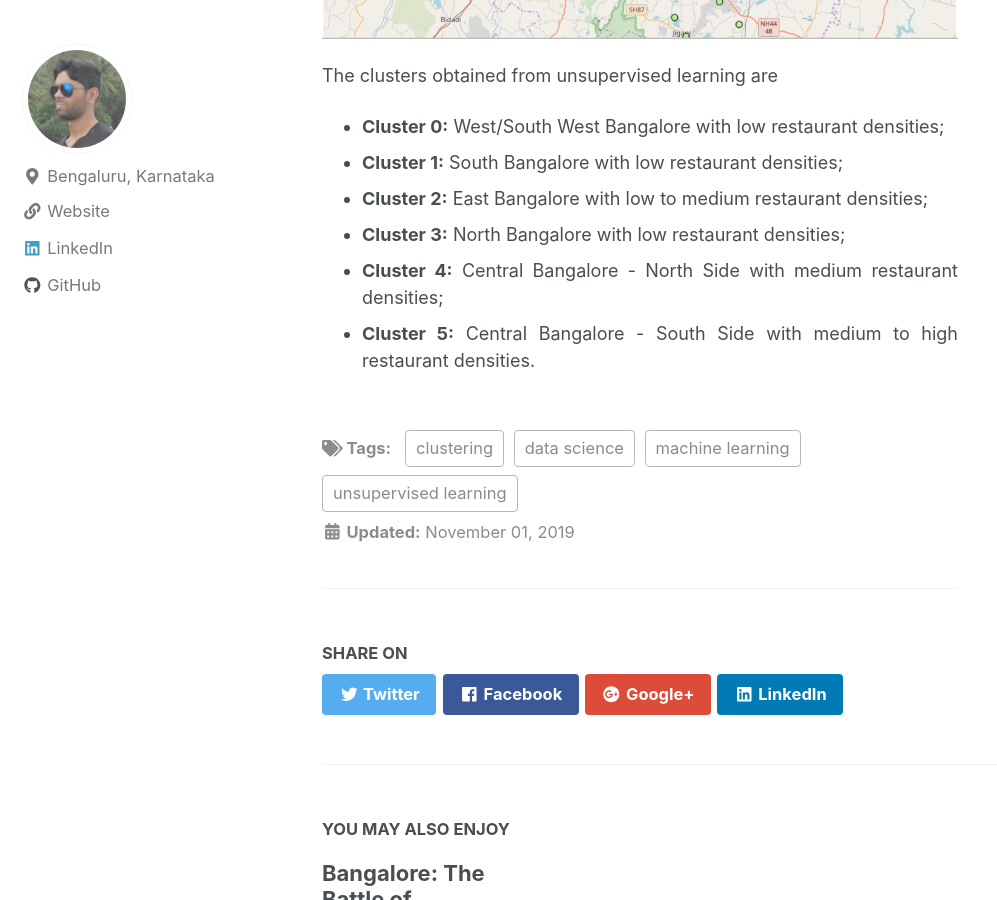
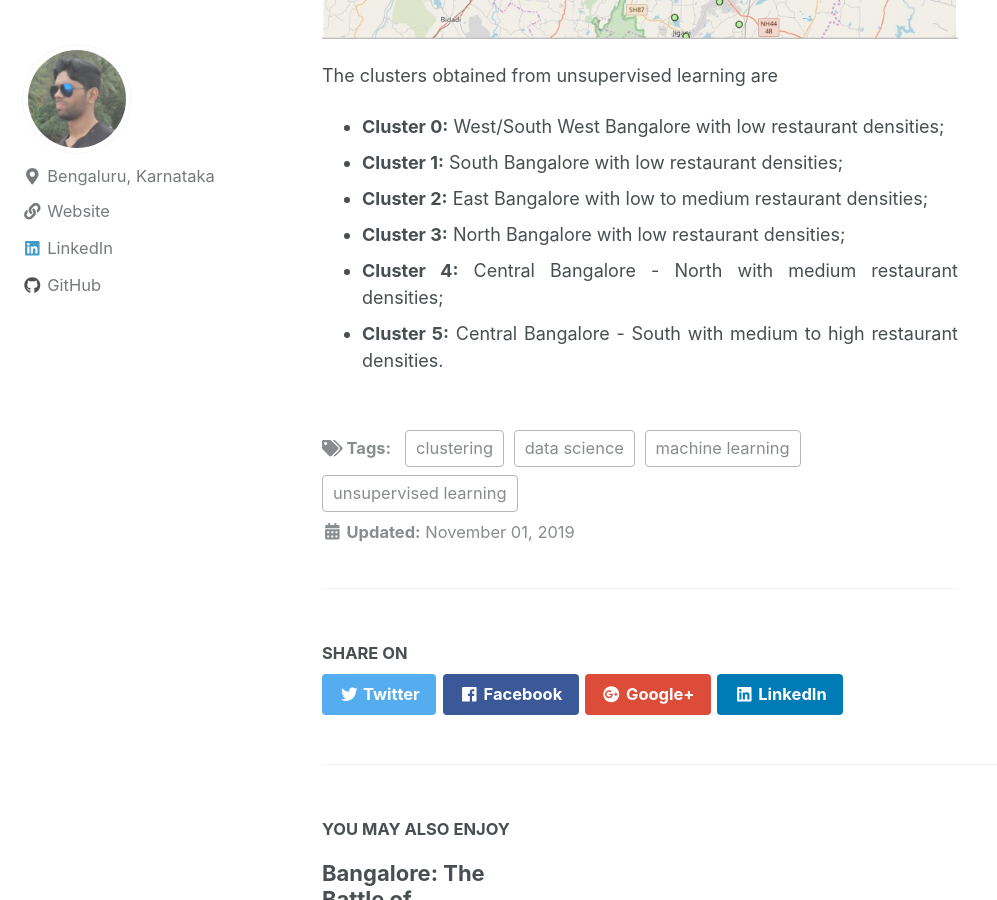
Before and after one commit to gopalrahulrg/gopalrahulrg.github.io, a Jekyll site: the page built from _posts/2019-11-01-cnbr.md, in a window 1280 px wide and 900 px high, scrolled down 5463 px. Shown: the whole window, without its empty margins (0-997 px from the left). Built offline with Jekyll 4.4.1, drawn with Linux system fonts in a browser that asks for light colours; nearby versions of some CDN libraries.

Commit message:
Update 2019-11-01-cnbr.md

```diff
--- a/_posts/2019-11-01-cnbr.md
+++ b/_posts/2019-11-01-cnbr.md
@@ -116,6 +116,6 @@ mathjax: true
   <li><b>Cluster 1:</b> South Bangalore with low restaurant densities;</li>
   <li><b>Cluster 2:</b> East Bangalore with low to medium restaurant densities;</li>
   <li><b>Cluster 3:</b> North Bangalore with low restaurant densities;</li>
-  <li><b>Cluster 4:</b> Central Bangalore - North Side with medium restaurant densities;</li>
-  <li><b>Cluster 5:</b> Central Bangalore - South Side with medium to high restaurant densities.</li>
+  <li><b>Cluster 4:</b> Central Bangalore - North with medium restaurant densities;</li>
+  <li><b>Cluster 5:</b> Central Bangalore - South with medium to high restaurant densities.</li>
 </ul>
```
